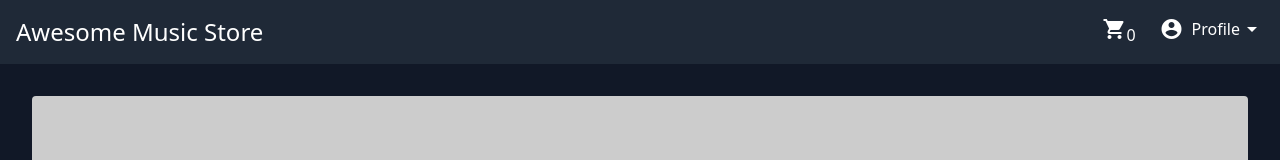
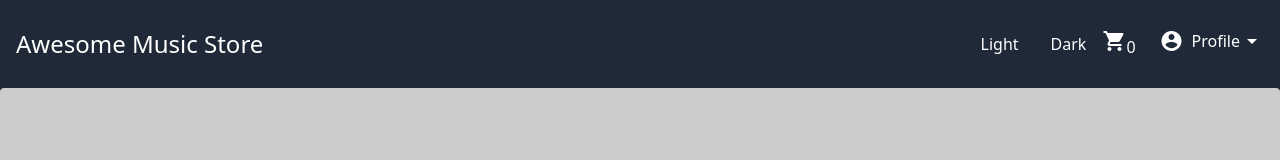
Before and after one commit to frontenddevtrainer/mar-6-reactjs, a React (Vite) app: page / in a window 1280 px wide. Shown: the top 160 px of the page. Built offline with nearby package versions, Linux system fonts and the light colour scheme; no server answers.

Commit message:
Context based theme implementation.

```diff
--- a/index.html
+++ b/index.html
@@ -10,7 +10,7 @@
       rel="stylesheet"
     />
   </head>
-  <body class="bg-gray-900 text-white">
+  <body>
     <div id="root"></div>
     <script type="module" src="/src/main.tsx"></script>
   </body>
--- a/src/App.tsx
+++ b/src/App.tsx
@@ -7,12 +7,21 @@ import LoginpageScreen from "./screens/loginpage";
 import ErrorpageScreen from "./screens/errorpage";
 import AlbumDetailpageScreen from "./screens/album-detail-page";
 import CartpageScreen from "./screens/cartpage";
+import { useContext } from "react";
+import { ThemeContext, ThemeOptions } from "./context/theme";
 
 function App() {
+  const { theme } = useContext(ThemeContext);
+
+  const bgTextColor =
+    theme === ThemeOptions.dark
+      ? "bg-gray-900 text-white"
+      : "bg-white-900 text-black";
+
   return (
     <>
       <Header title="Awesome Music Store" />
-      <main className="container mx-auto p-8">
+      <main className={`container mx-auto p-0 ${bgTextColor}`}>
         <Routes>
           <Route path="/" element={<HomepageScreen />} />
           <Route path="/albums/:id" element={<AlbumDetailpageScreen />} />
--- a/src/components/album-list/card.tsx
+++ b/src/components/album-list/card.tsx
@@ -2,6 +2,8 @@ import { useDispatch } from "react-redux";
 import { Link } from "react-router-dom";
 import { addToCart } from "../../store/slices/cart";
 import { Album } from "../../interfaces/Album";
+import { useContext } from "react";
+import { ThemeContext, ThemeOptions } from "../../context/theme";
 
 interface props {
   album: Album;
@@ -10,8 +12,11 @@ interface props {
 const AlbumCard = ({ album }: props) => {
   const dispatch = useDispatch();
 
+  const { theme } = useContext(ThemeContext);
+  const bgCard = theme === ThemeOptions.dark ? "bg-gray-800" : "bg-gray-200"
+
   return (
-    <div className="bg-gray-800 p-4 rounded relative">
+    <div className={`${bgCard} p-4 rounded relative`}>
       <div className="relative">
         <img
           src="https://via.placeholder.com/150"
--- a/src/components/footer/index.tsx
+++ b/src/components/footer/index.tsx
@@ -1,6 +1,13 @@
+import { useContext } from "react";
+import { ThemeContext, ThemeOptions } from "../../context/theme";
+
 const Footer = () => {
+  const { theme } = useContext(ThemeContext);
+  const bgHeader = theme === ThemeOptions.dark ? "bg-gray-800 text-white" : "bg-gray-200 text-black"
+
+
   return (
-    <footer className="bg-gray-800 text-white p-4">
+    <footer className={`${ bgHeader } p-4`}>
       <p className="text-center">Copyright 2023, Music Store</p>
     </footer>
   );
--- a/src/components/header/index.tsx
+++ b/src/components/header/index.tsx
@@ -1,8 +1,9 @@
-import { useState } from "react";
+import { useContext, useState } from "react";
 import Menu from "./menu";
 import { Link } from "react-router-dom";
 import { useSelector } from "react-redux";
 import { Album } from "../../interfaces/Album";
+import { ThemeContext, ThemeOptions } from "../../context/theme";
 
 interface props {
   title: string;
@@ -17,6 +18,9 @@ interface reduxstate {
 const Header = ({ title }: props) => {
   // const { title, date } = props;
 
+  const { theme, change } = useContext(ThemeContext);
+  const bgHeader = theme === ThemeOptions.dark ? "bg-gray-800 text-white" : "bg-gray-200 text-black"
+
   const [showMenu, setShowMenu] = useState(false);
 
   const cartItems = useSelector((state: reduxstate) => {
@@ -28,12 +32,29 @@ const Header = ({ title }: props) => {
   };
 
   return (
-    <header className="bg-gray-800 text-white p-4 flex justify-between items-center">
+    <header className={`${bgHeader} p-4 flex justify-between items-center`}>
       <h1 className="text-2xl">
         <Link to="/">{title}</Link>
       </h1>
 
       <div className="flex items-center">
+        <span
+          onClick={() => {
+            change(ThemeOptions.light);
+          }}
+          className="p-4"
+        >
+          Light
+        </span>
+        <span
+          onClick={() => {
+            change(ThemeOptions.dark);
+          }}
+          className="p-4"
+        >
+          Dark
+        </span>
+
         <Link to="/cart" className="mr-6">
           <span className="material-icons"> shopping_cart </span>
           {cartItems.length}
--- /dev/null
+++ b/src/context/theme.tsx
@@ -0,0 +1,34 @@
+import React, { createContext, useState } from "react";
+
+export enum ThemeOptions {
+  light = "Light",
+  dark = "Dark",
+}
+
+export interface Theme {
+  theme: ThemeOptions;
+  change(theme: ThemeOptions): void;
+}
+
+export const ThemeContext = createContext<Theme>({
+  theme: ThemeOptions.dark,
+  change() {},
+});
+
+const { Provider } = ThemeContext;
+
+export const ThemeProvider = ({
+  children,
+  theme: defaultTheme = ThemeOptions.dark,
+}: {
+  children: JSX.Element;
+  theme?: ThemeOptions;
+}) => {
+  const [theme, setTheme] = useState(defaultTheme);
+
+  const change = (theme: ThemeOptions) => {
+    setTheme(theme);
+  };
+
+  return <Provider value={{ theme: theme, change }}>{children}</Provider>;
+};
--- a/src/main.tsx
+++ b/src/main.tsx
@@ -5,13 +5,16 @@ import "./index.css";
 import { BrowserRouter } from "react-router-dom";
 import { Provider as ReduxProvider } from "react-redux";
 import { store } from "./store/store.ts";
+import { ThemeOptions, ThemeProvider } from "./context/theme.tsx";
 
 ReactDOM.createRoot(document.getElementById("root")!).render(
   <React.StrictMode>
-    <ReduxProvider store={store}>
-      <BrowserRouter>
-        <App />
-      </BrowserRouter>
-    </ReduxProvider>
+    <ThemeProvider>
+      <ReduxProvider store={store}>
+        <BrowserRouter>
+          <App />
+        </BrowserRouter>
+      </ReduxProvider>
+    </ThemeProvider>
   </React.StrictMode>
 );
```
